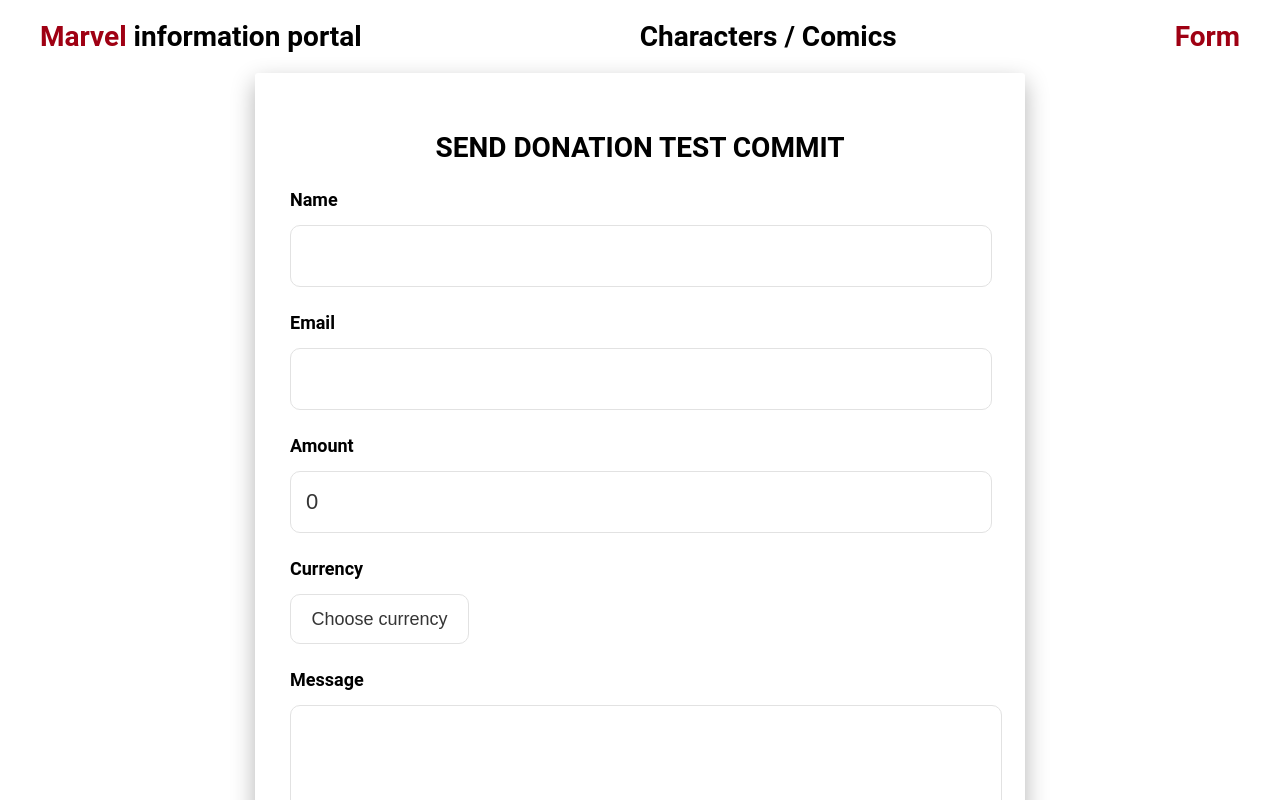
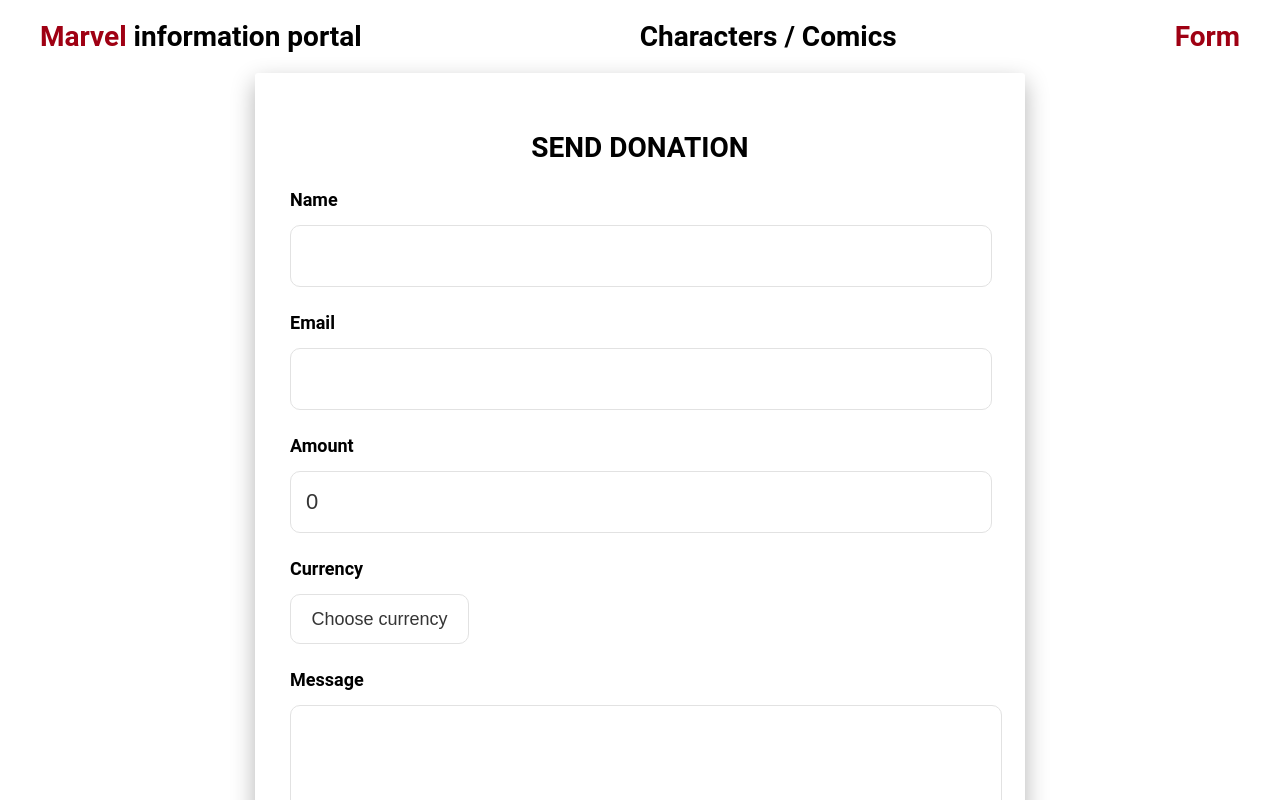
Before and after one commit to xxxjavacoder/marvel-app, a React (Create React App) app: page /form in a window 1280 px wide. Shown: the top 800 px of the page. Built offline with nearby package versions, Linux system fonts and the light colour scheme.

Commit message:
Improved formik form.

```diff
--- a/src/components/form/Form.js
+++ b/src/components/form/Form.js
@@ -38,7 +38,7 @@ const FormComponent = () => {
             }}
         >
             <Form className="form">
-                <h2>Send Donation Test commit</h2>
+                <h2>Send Donation</h2>
                 <label htmlFor="name">Name</label>
                 <Field
                     id="name"
```
